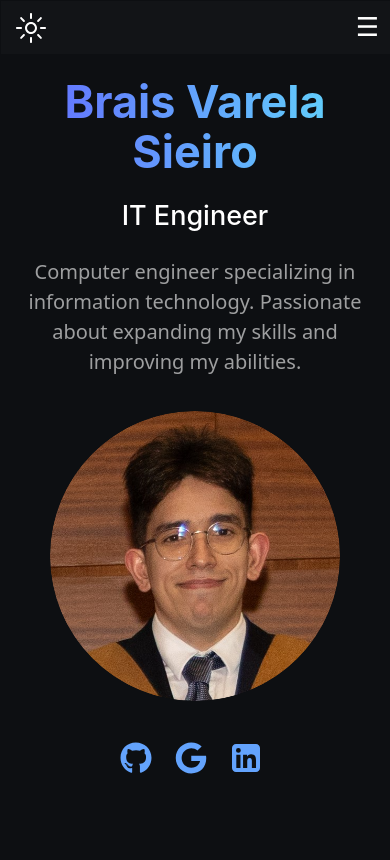
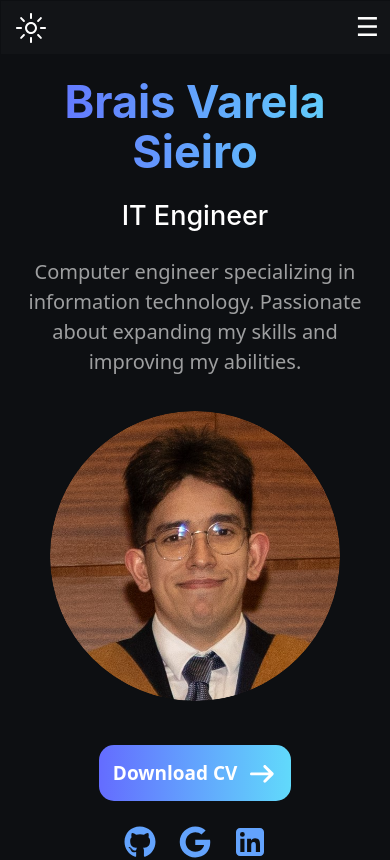
Before and after one commit to bvarelai/portfolio, a React (Vite) app: page /#/ in a window 390 px wide. Shown: the top 860 px of the page. Built offline with nearby package versions, Linux system fonts and the light colour scheme.

Commit message:
Añadido el CV

```diff
--- a/src/home.css
+++ b/src/home.css
@@ -149,6 +149,46 @@
       color: var(--color-font-little-text);
     }
 
+
+    .cv-link{
+    display: flex;
+    flex-direction: column;
+    align-items: center;
+    justify-content: left;
+  }
+
+  .button-cv{
+    display: flex;
+    transform: translateY(-20px);
+    animation: aparecerAbajo 0.7s ease forwards;
+    margin-top: 20px;
+  }
+
+  .button-cv a{
+      display: flex;
+      flex-direction: row;
+      align-items: center;
+      justify-content: center;
+      font-weight: bold;
+      text-align:center;
+      padding:14px;
+      font-size: 19px;
+      border-radius:15px;
+      text-decoration:none;
+      color:white;
+      background: var(--color-text-sections);
+      transition: transform 0.6s ease;
+      gap: 10px;
+  }
+
+   .button-cv a:hover{
+    transform: translateY(-5px);
+  }
+
+  .arrow-cv{
+    margin-top: 3px;
+  }
+
     .about-me{
       margin-top: 45px;
       display: flex;
@@ -299,8 +339,7 @@
       align-items: center;
       text-align: center;
       gap: 15px;
-      margin-left: 29%;
-      margin-top: 17px;
+      margin-top: 25px;
       transform: translateY(-20px);
       animation: aparecerAbajo 0.7s ease forwards;
     }
@@ -549,6 +588,46 @@
     width: 500px;
     font-size: 20px;
     color: var(--color-font-little-text);
+  }
+
+   .cv-link{
+    display: flex;
+    flex-direction: row;
+    align-items: center;
+    justify-content: left;
+    margin-left: 25px;
+  }
+
+  .button-cv{
+    display: flex;
+    transform: translateY(-20px);
+    animation: aparecerAbajo 0.7s ease forwards;
+    margin-top: -27px;
+  }
+
+  .button-cv a{
+      display: flex;
+      flex-direction: row;
+      align-items: center;
+      justify-content: center;
+      font-weight: bold;
+      text-align:center;
+      padding:14px;
+      font-size: 17px;
+      border-radius:15px;
+      text-decoration:none;
+      color:white;
+      background: var(--color-text-sections);
+      transition: transform 0.6s ease;
+      gap: 10px;
+  }
+
+   .button-cv a:hover{
+    transform: translateY(-5px);
+  }
+
+  .arrow-cv{
+    margin-top: 3px;
   }
 
   .about-me{
--- a/src/home.tsx
+++ b/src/home.tsx
@@ -3,6 +3,8 @@ import personal_image from '/imagen_real.png'
 import './home.css'
 import { FontAwesomeIcon } from '@fortawesome/react-fontawesome'
 import { faReact, faPython, faJava, faGithub, faNodeJs, faDocker, faFlutter, faSquareLinkedin, faGoogle, faCss, faLinux,faJs} from '@fortawesome/free-brands-svg-icons'
+import { faArrowRight} from '@fortawesome/free-solid-svg-icons';
+
 
 export default function Home () {
 
@@ -29,6 +31,10 @@ export default function Home () {
         </div>
         <img src={personal_image} className="logo" alt="React logo" />
       </div>
+      <div className='cv-link'>
+        <div className='button-cv'>
+          <a href="/portfolio/public/CV.pdf" target="_blank" rel="noopener noreferrer">Download CV<FontAwesomeIcon className='arrow-cv' icon={faArrowRight} size="lg"/></a>
+        </div>
         <div className='link-info'>
           <div className='link'>
             <Link rel="stylesheet" to="https://github.com/bvarelai" >
@@ -44,6 +50,7 @@ export default function Home () {
             <Link rel="stylesheet" to="https://www.linkedin.com/in/brais-varela-sieiro-939aa6244/" >
               <FontAwesomeIcon className='icon-tecnologies' icon={faSquareLinkedin} size="2x"/>
             </Link>
+          </div>
         </div>
       </div>
       <div className='about-me'>
```
Also changed, not shown: 1 other file (tests, documents, lock files or other folders). Lines whose indentation alone changed are shown as unchanged.
